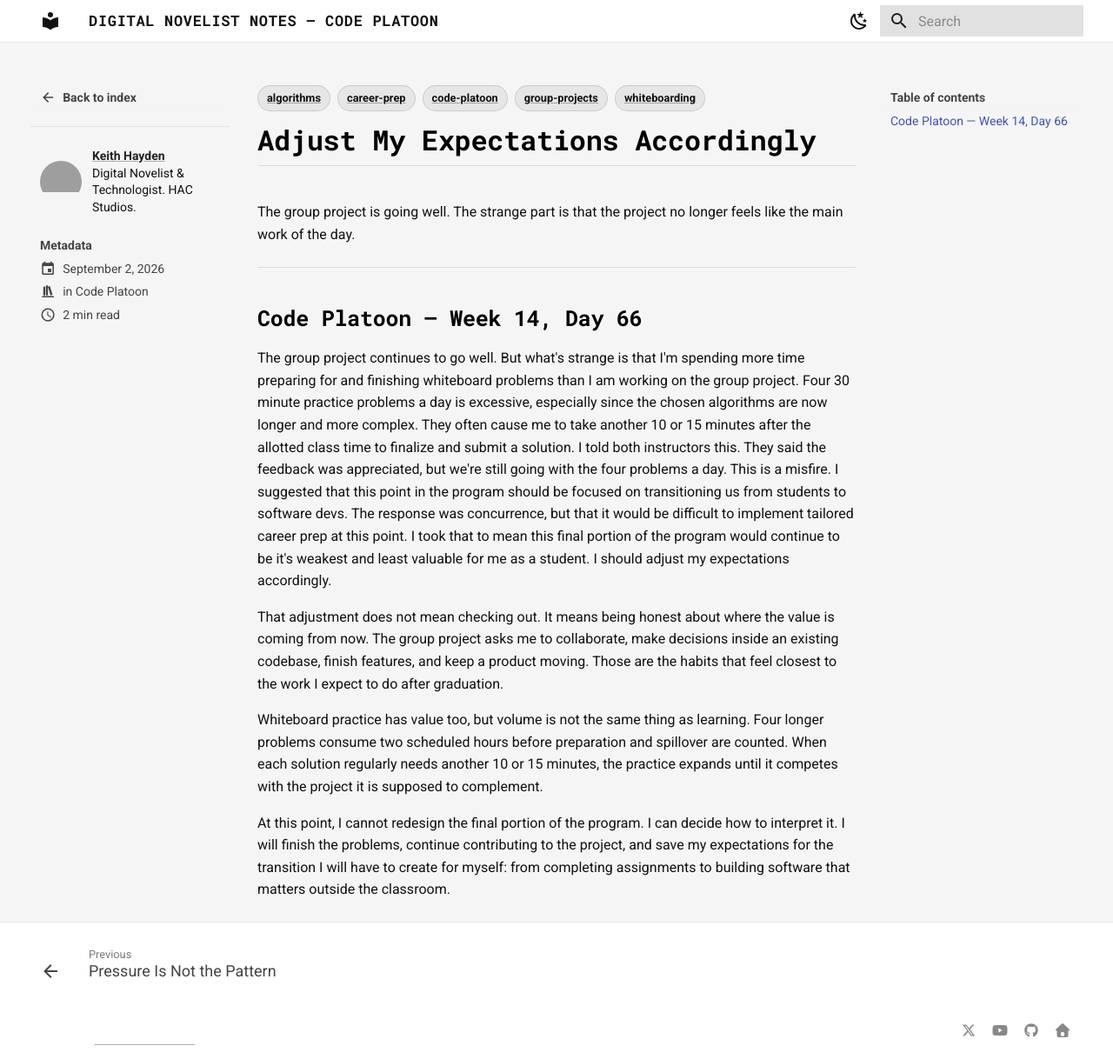
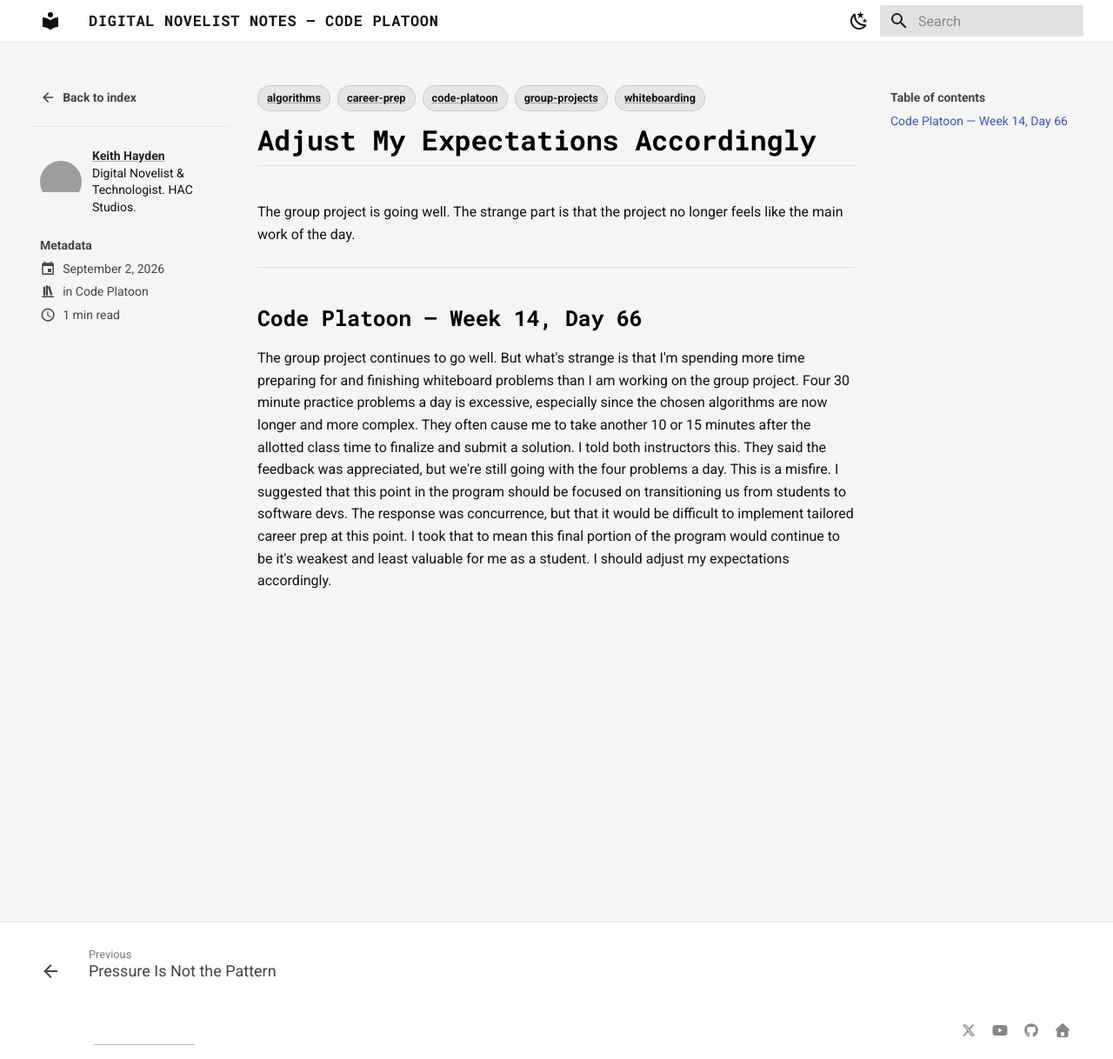
Before and after one commit to KgitWH21/code-platoon-blog, an MkDocs documentation site: the page built from docs/blog/posts/2026-09-02-adjust-my-expectations-accordingly.md, in a window 1280 px wide and 1218 px high. Shown: the whole window at 87% size. Built offline with MkDocs 1.6.1 and Material for MkDocs 9.7.7, drawn with Linux system fonts in a browser that asks for light colours; grey boxes are pictures that could not be loaded.

Commit message:
Sep 2 entry corrected

```diff
--- a/docs/blog/posts/2026-09-02-adjust-my-expectations-accordingly.md
+++ b/docs/blog/posts/2026-09-02-adjust-my-expectations-accordingly.md
@@ -23,9 +23,3 @@ The group project is going well. The strange part is that the project no longer
 ## Code Platoon — Week 14, Day 66
 
 The group project continues to go well. But what's strange is that I'm spending more time preparing for and finishing whiteboard problems than I am working on the group project. Four 30 minute practice problems a day is excessive, especially since the chosen algorithms are now longer and more complex. They often cause me to take another 10 or 15 minutes after the allotted class time to finalize and submit a solution. I told both instructors this. They said the feedback was appreciated, but we're still going with the four problems a day. This is a misfire. I suggested that this point in the program should be focused on transitioning us from students to software devs. The response was concurrence, but that it would be difficult to implement tailored career prep at this point. I took that to mean this final portion of the program would continue to be it's weakest and least valuable for me as a student. I should adjust my expectations accordingly.
-
-That adjustment does not mean checking out. It means being honest about where the value is coming from now. The group project asks me to collaborate, make decisions inside an existing codebase, finish features, and keep a product moving. Those are the habits that feel closest to the work I expect to do after graduation.
-
-Whiteboard practice has value too, but volume is not the same thing as learning. Four longer problems consume two scheduled hours before preparation and spillover are counted. When each solution regularly needs another 10 or 15 minutes, the practice expands until it competes with the project it is supposed to complement.
-
-At this point, I cannot redesign the final portion of the program. I can decide how to interpret it. I will finish the problems, continue contributing to the project, and save my expectations for the transition I will have to create for myself: from completing assignments to building software that matters outside the classroom.
```
